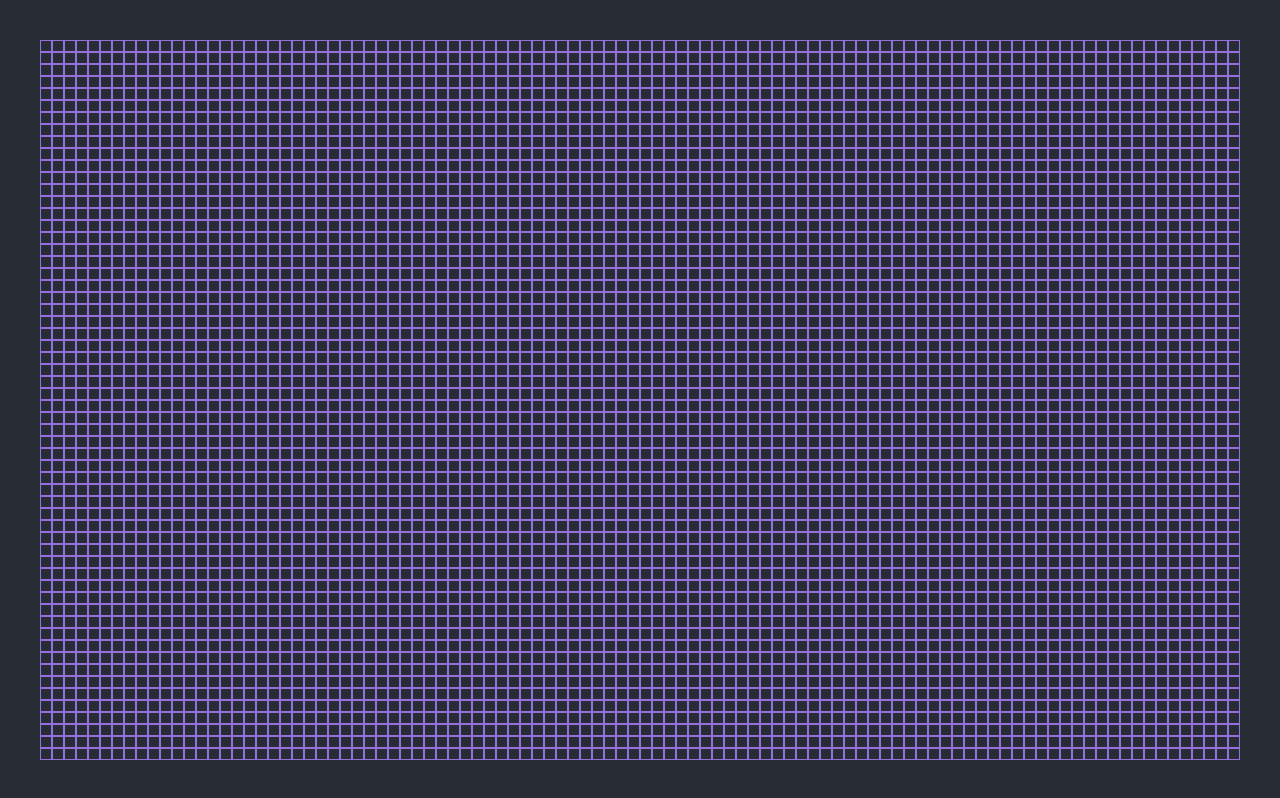
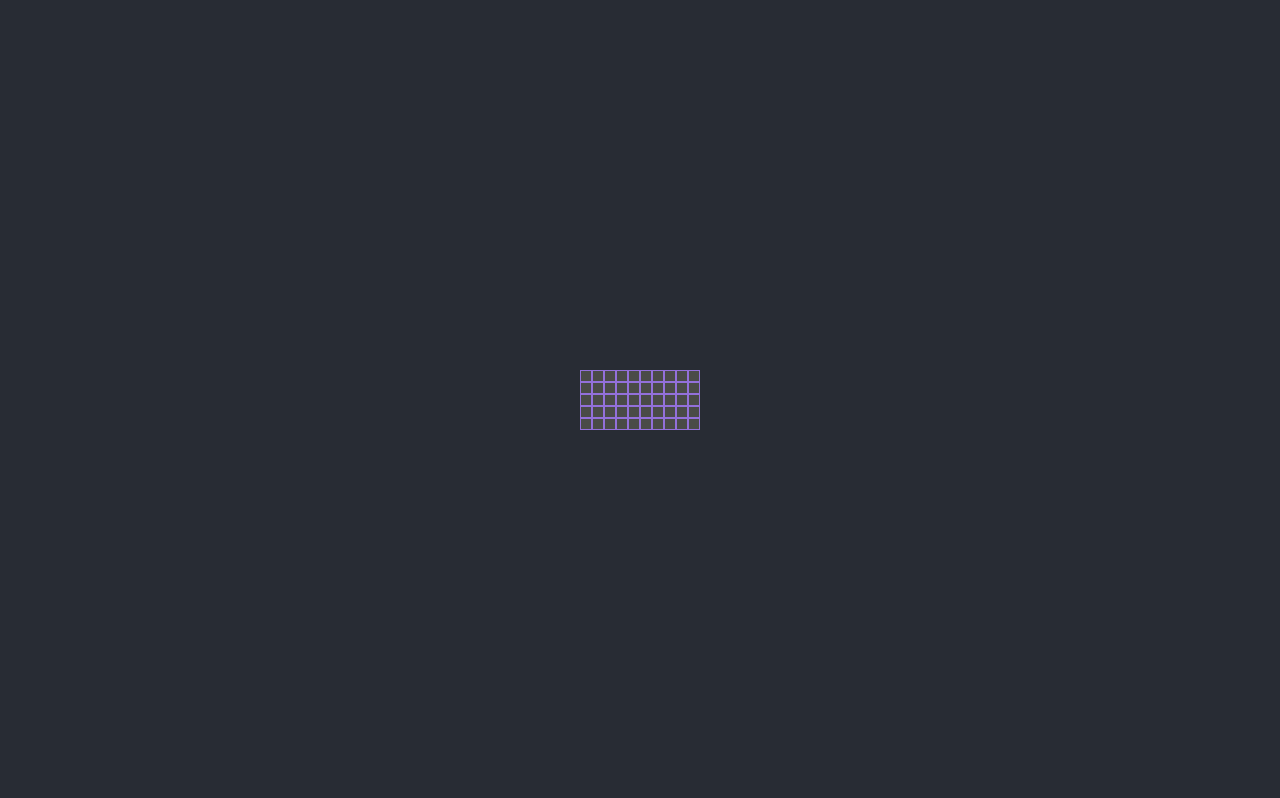
Before and after one commit to Neuman968/neuman-gameoflife, a React (Create React App) app: page / in a window 1280 px wide. Built offline with nearby package versions, Linux system fonts and the light colour scheme.

Commit message:
Wip on re render click to make cell alive.

```diff
--- a/src/App.js
+++ b/src/App.js
@@ -7,7 +7,7 @@ function App() {
     return (
         <div className="App">
             <header className="App-header">
-                <CellWorld length={60} width={100}/>
+                <CellWorld length={5} width={10}/>
             </header>
         </div>
     );
--- a/src/components/Cell.js
+++ b/src/components/Cell.js
@@ -2,15 +2,15 @@ import React from 'react';
 import classes from './Cell.module.css'
 
 const deadCell = <rect width="10px" height="10px" style={{
-    fill: "#FF3412",
+    fill: "rgba(75,76,73,0.96)",
     // strokeWidth: 3,
-    stroke: "#FF3412"
+    stroke: "rgba(75,76,73,0.96)"
 }}/>
 
 const aliveCell = <rect width="10px" height="10px" style={{
-    fill: "#91F5FF",
+    fill: "#ff1200",
     // strokeWidth: 3,
-    stroke: "#91F5FF"
+    stroke: "#ff6700"
 }}/>
 
 const debugConsole = (cellVal) => {
@@ -18,10 +18,21 @@ const debugConsole = (cellVal) => {
 }
 
 const Cell = (props) => {
-    return (<div className={classes.Cell} onClick={() => debugConsole(props.cellVal)}>
+    let cellState = deadCell;
+    if (props.aliveCells[props.cellVal] === 1) {
+        console.log("Alive! " + props.cellVal);
+        cellState = aliveCell
+    }
+
+    const markAliveHandler = () => {
+        props.aliveHandler(props.cellVal)
+    }
+
+    return (<div className={classes.Cell} onClick={() => markAliveHandler()}>
         <svg width="10px" height="10px">
-            deadCell
-            {/*{props.cellVal % 2 !== 0 ? aliveCell : deadCell}*/}
+            {
+                cellState
+            }
         </svg>
     </div>)
 };
--- a/src/components/CellRow.js
+++ b/src/components/CellRow.js
@@ -3,7 +3,11 @@ import Cell from './Cell'
 
 const CellRow = (props) => {
     return props.cells.map((cellVal) => {
-        return <Cell cellVal={cellVal}/>
+        return <Cell
+            key={cellVal}
+            aliveCells={props.aliveCells}
+            aliveHandler={props.aliveHandler}
+            cellVal={cellVal}/>
     })
 };
 
--- a/src/components/CellWorld.js
+++ b/src/components/CellWorld.js
@@ -1,4 +1,4 @@
-import React from "react";
+import React, {useState} from "react";
 import Grid from "@material-ui/core/Grid";
 import CellRow from "./CellRow";
 import classes from './CellWorld.module.css'
@@ -8,20 +8,38 @@ const CellWorld = (props) => {
     const L = props.length;
     const W = props.width;
 
+    const [aliveCells, setAliveCells] = useState({});
+
     const arr = [];
     for (let i = 0; i < L * W; i++) {
         arr.push(i);
     }
 
+    const makeAlive = (idx) => {
+        // "1" should be truthy.
+        let cop = aliveCells
+        console.log("Marking " + idx + " as live");
+        cop[idx] = 1;
+        setAliveCells((_) => cop);
+        console.log(aliveCells);
+    };
+
+
     const rows = [...Array(W).keys()]
         .map((idx) => {
+            console.log("Logging alive cells");
+            console.log(aliveCells);
             const startIdx = (idx * L);
             const endIdx = startIdx + L;
-            return <div className={classes.CellRow}>
-                <CellRow cells={arr.slice(startIdx, endIdx)}/>
+            return <div key={startIdx} className={classes.CellRow}>
+                <CellRow
+                    key={startIdx}
+                    aliveCells={aliveCells}
+                    aliveHandler={makeAlive}
+                    cells={arr.slice(startIdx, endIdx)}/>
             </div>
         });
-
+    console.log("Returning from render cycle...");
     return <Grid
         container
         spacing={0}
```
